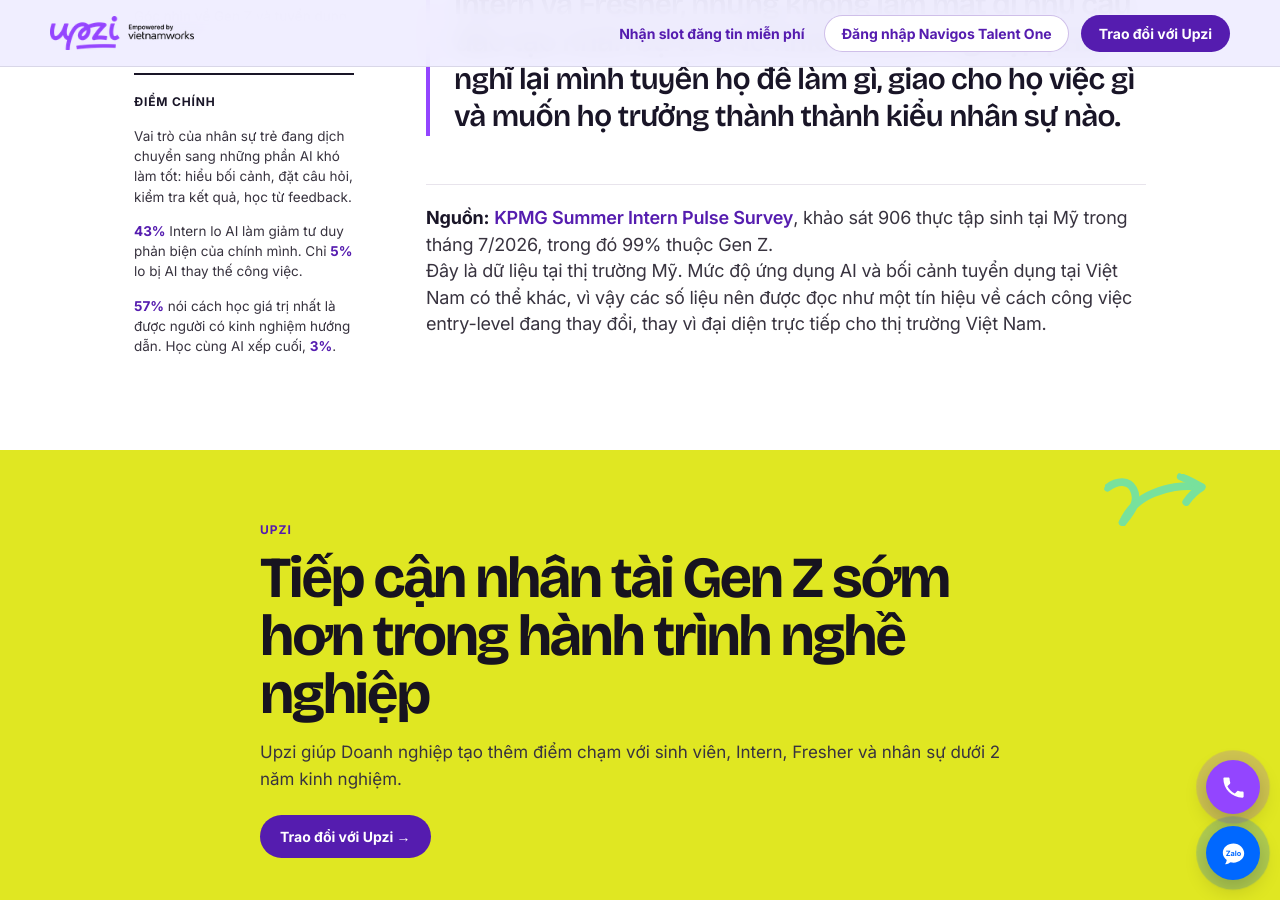
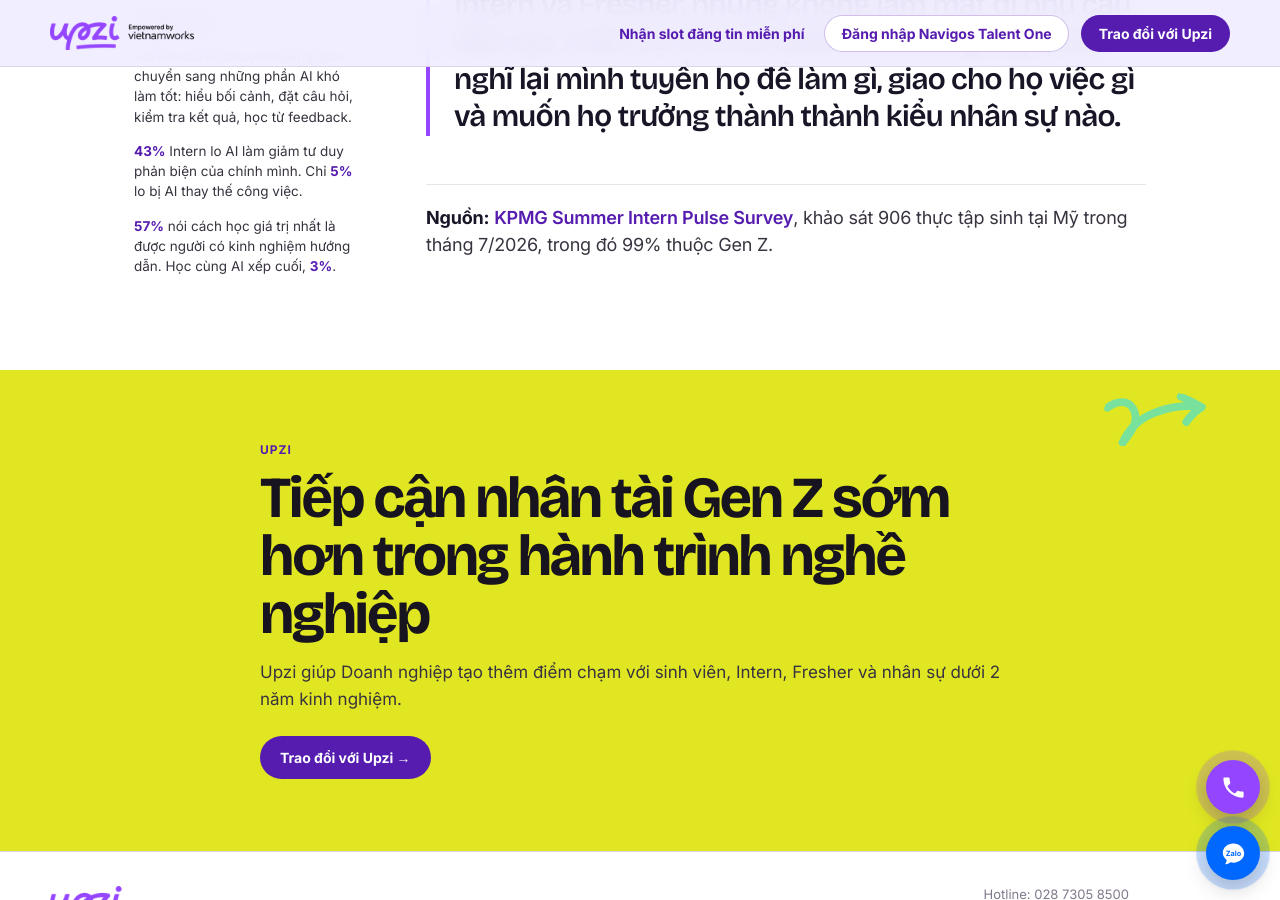
Before and after one commit to upzi-vn/employers, a Jekyll site: the page built from _posts/2026-09-07-tuyen-fresher-trong-thoi-dai-ai.html, in a window 1280 px wide and 900 px high, scrolled down 6290 px. Built offline with Jekyll 4.4.1, drawn with Linux system fonts in a browser that asks for light colours.

Commit message:
Revise citation for KPMG survey in article
Updated source citation for KPMG Summer Intern Pulse Survey to clarify context and remove redundant information.

```diff
--- a/_posts/2026-09-07-tuyen-fresher-trong-thoi-dai-ai.html
+++ b/_posts/2026-09-07-tuyen-fresher-trong-thoi-dai-ai.html
@@ -145,7 +145,7 @@
 
       <div class="article-quote">AI có thể làm giảm khối lượng công việc cơ bản của Intern và Fresher, nhưng không làm mất đi nhu cầu đào tạo nhân sự trẻ. Nó khiến doanh nghiệp phải nghĩ lại mình tuyển họ để làm gì, giao cho họ việc gì và muốn họ trưởng thành thành kiểu nhân sự nào.</div>
 
-      <p class="article-source"><strong>Nguồn:</strong> <a href="https://kpmg.com/us/en/media/news/summer-intern-pulse-survey-2026.html" target="_blank" rel="noopener">KPMG Summer Intern Pulse Survey</a>, khảo sát 906 thực tập sinh tại Mỹ trong tháng 7/2026, trong đó 99% thuộc Gen Z.<br>Đây là dữ liệu tại thị trường Mỹ. Mức độ ứng dụng AI và bối cảnh tuyển dụng tại Việt Nam có thể khác, vì vậy các số liệu nên được đọc như một tín hiệu về cách công việc entry-level đang thay đổi, thay vì đại diện trực tiếp cho thị trường Việt Nam.</p>
+      <p class="article-source"><strong>Nguồn:</strong> <a href="https://kpmg.com/us/en/media/news/summer-intern-pulse-survey-2026.html" target="_blank" rel="noopener">KPMG Summer Intern Pulse Survey</a>, khảo sát 906 thực tập sinh tại Mỹ trong tháng 7/2026, trong đó 99% thuộc Gen Z.</p>
 
     </article>
   </main>
```
